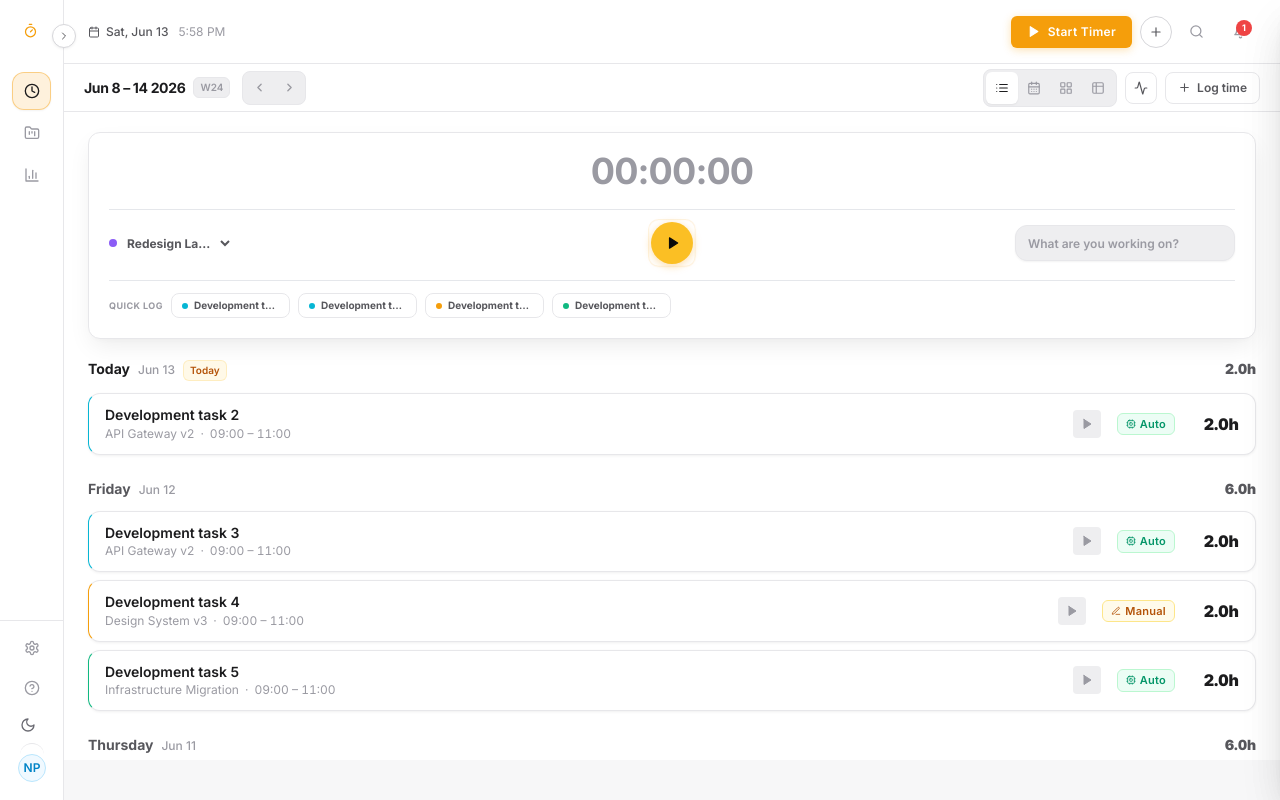
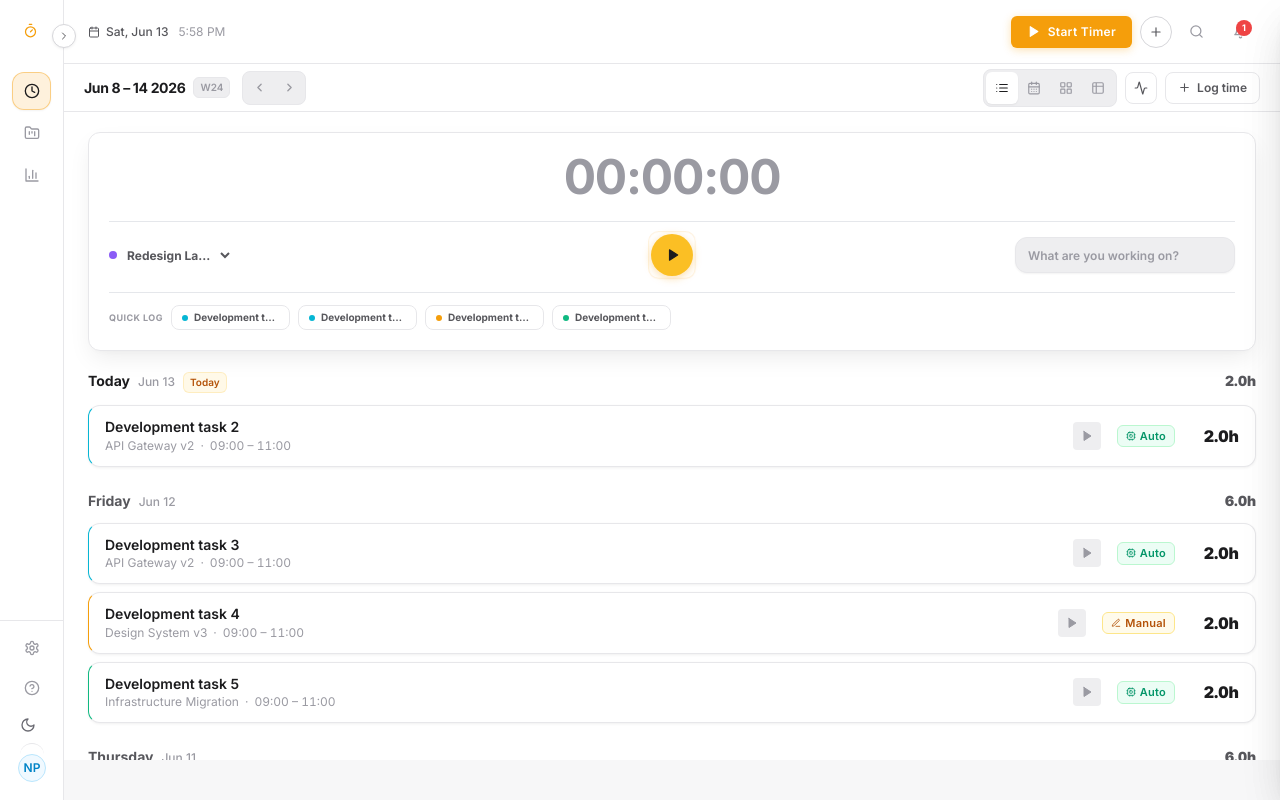
Before and after one commit to NiL4gh/chronos-app, a React (Vite) app: page /my-time in a window 1280 px wide. Built offline with nearby package versions, Linux system fonts and the light colour scheme.

Commit message:
fix(my-time): remove neutral-950, fix button tokens, enlarge timer to text-5xl

```diff
--- a/src/pages/MyTime.jsx
+++ b/src/pages/MyTime.jsx
@@ -304,7 +304,7 @@ export default function MyTime() {
         <div className="glass-elevated rounded-2xl border border-emerald-500/20 overflow-hidden shadow-lg p-5 flex flex-col items-center">
           {/* Row 1: Massive Hero Monospace Ticker */}
           <div className="text-center select-none mb-5">
-            <span className="text-4xl font-bold font-mono tracking-tight text-[var(--text-primary)] leading-none timer-glow-emerald">
+            <span className="text-5xl font-bold font-mono tracking-tight text-[var(--text-primary)] leading-none timer-glow-emerald">
               {String(Math.floor(timerSeconds / 3600)).padStart(2, '0')}:
               {String(Math.floor((timerSeconds % 3600) / 60)).padStart(2, '0')}:
               {String(timerSeconds % 60).padStart(2, '0')}
@@ -335,9 +335,9 @@ export default function MyTime() {
                   width: '42px',
                   height: '42px',
                   borderRadius: '50%',
-                  background: '#ef4444',
-                  color: 'white',
-                  boxShadow: '0 4px 12px rgba(239,68,68,0.3)'
+                  background: 'var(--danger-text)',
+                  color: 'var(--accent-on)',
+                  boxShadow: '0 4px 12px color-mix(in srgb, var(--danger-text) 30%, transparent)',
                 }}
                 title="Stop Focus session"
               >
@@ -367,7 +367,7 @@ export default function MyTime() {
       <div className="glass-elevated rounded-2xl border border-[var(--border-default)] overflow-hidden shadow-md p-5 flex flex-col items-center">
         {/* Row 1: Ready Monospace Display */}
         <div className="text-center select-none mb-5">
-          <span className="text-4xl font-bold font-mono tracking-tight text-[var(--text-muted)] leading-none">
+          <span className="text-5xl font-bold font-mono tracking-tight text-[var(--text-muted)] leading-none">
             00:00:00
           </span>
         </div>
@@ -403,11 +403,12 @@ export default function MyTime() {
                 setFocusTask('');
                 triggerToast('Timer started', label, 'success');
               }}
-              className="shrink-0 flex items-center justify-center p-3 rounded-full bg-amber-400 hover:bg-amber-300 text-neutral-950 transition-all duration-150 timer-cta-pulse press-on-click"
+              className="shrink-0 flex items-center justify-center p-3 rounded-full bg-amber-400 hover:bg-amber-300 transition-all duration-150 timer-cta-pulse press-on-click"
               style={{
                 width: '42px',
                 height: '42px',
-                boxShadow: '0 2px 8px rgba(245,158,11,0.35)'
+                color: 'var(--text-primary)',
+                boxShadow: '0 2px 8px color-mix(in srgb, var(--accent) 35%, transparent)',
               }}
               title="Start live focus timer"
             >
@@ -431,7 +432,7 @@ export default function MyTime() {
                   triggerToast('Timer started', label, 'success');
                 }
               }}
-              className="w-full max-w-[220px] h-9 bg-[var(--bg-sunken)] hover:bg-[var(--bg-surface)] border border-[var(--border-default)] focus:border-amber-400 focus:bg-[var(--bg-surface)] rounded-xl px-3 text-xs font-semibold focus:outline-none text-[var(--text-primary)] placeholder:text-[var(--text-muted)] transition-all shadow-sm"
+              className="w-full max-w-[220px] h-9 bg-[var(--bg-sunken)] hover:bg-[var(--bg-surface)] border border-[var(--border-default)] focus:border-[var(--accent)] focus:bg-[var(--bg-surface)] rounded-xl px-3 text-xs font-semibold focus:outline-none text-[var(--text-primary)] placeholder:text-[var(--text-muted)] transition-all shadow-sm"
             />
           </div>
         </div>
```
